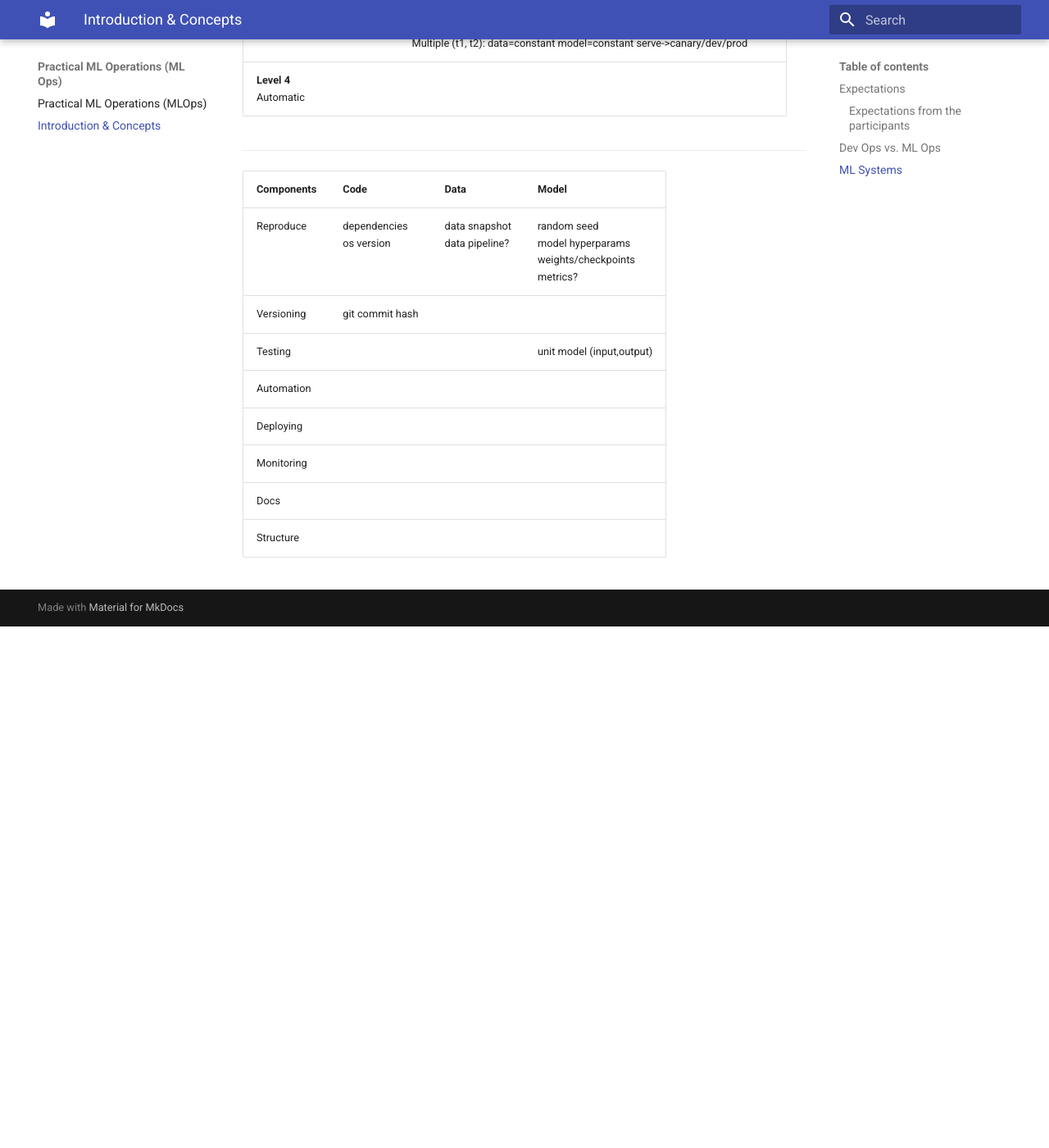
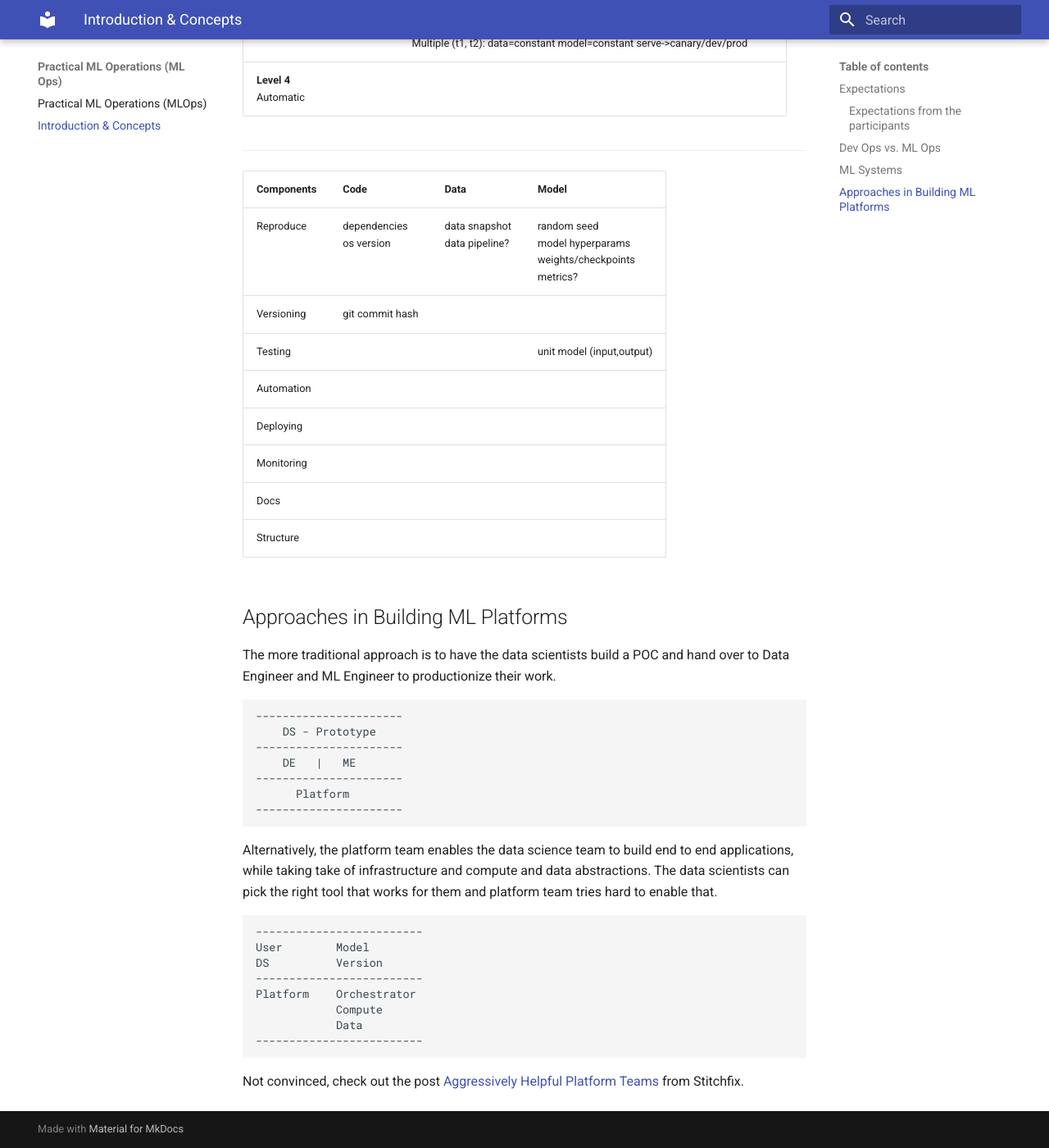
Before and after one commit to amitkaps/mlops, an MkDocs documentation site: the page built from docs/introduction-concepts.md, in a window 1280 px wide and 1400 px high, scrolled down 1321 px. Shown: the whole window at 82% size. Built offline with MkDocs 1.6.1 and Material for MkDocs 9.7.7, drawn with Linux system fonts in a browser that asks for light colours; before the commit the page ends 2085 px from its top, so only the background shows below that.

Commit message:
docs: Approaches in Building ML Platforms

````diff
--- a/docs/introduction-concepts.md
+++ b/docs/introduction-concepts.md
@@ -48,3 +48,34 @@
 | Monitoring      | | | |
 | Docs            | | | |
 | Structure       | | | |
+
+## Approaches in Building ML Platforms
+
+The more traditional approach is to have the data scientists build a POC and hand over to Data Engineer and ML Engineer to productionize their work.
+
+```
+----------------------
+    DS - Prototype
+----------------------
+    DE   |   ME
+----------------------
+      Platform
+----------------------
+```
+
+Alternatively, the platform team enables the data science team to build end to end applications, while taking take of infrastructure and compute and data abstractions. The data scientists can pick the right tool that works for them and platform team tries hard to enable that.
+
+```
+-------------------------
+User        Model
+DS          Version
+-------------------------
+Platform    Orchestrator
+            Compute
+            Data
+-------------------------
+```
+
+Not convinced, check out the post [Aggressively Helpful Platform Teams][1] from Stitchfix.
+
+[1]: https://multithreaded.stitchfix.com/blog/2021/02/09/aggressively-helpful-platform-teams/
````
